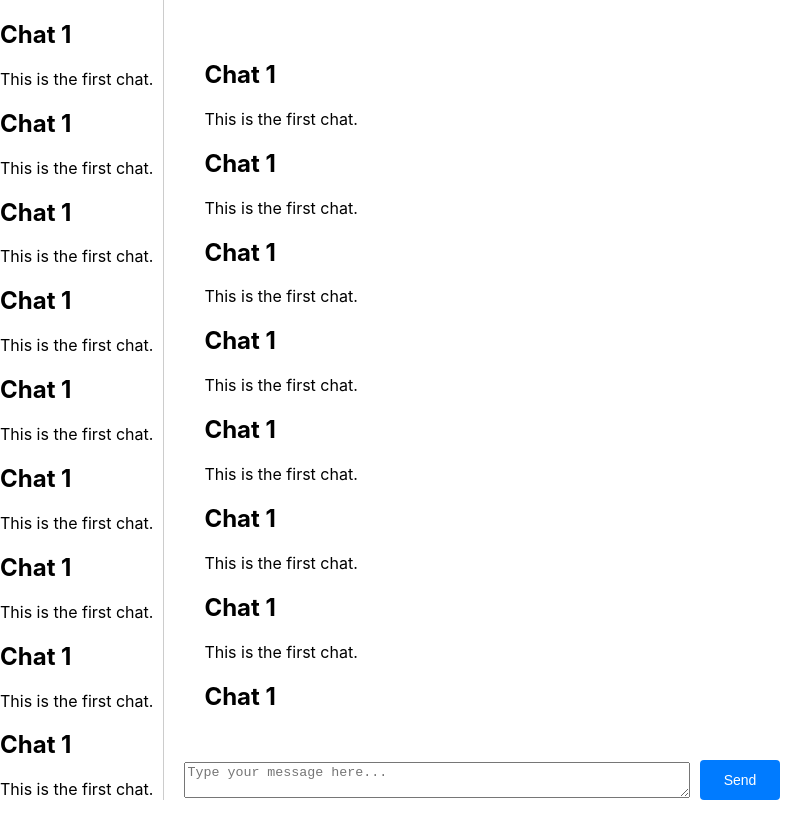
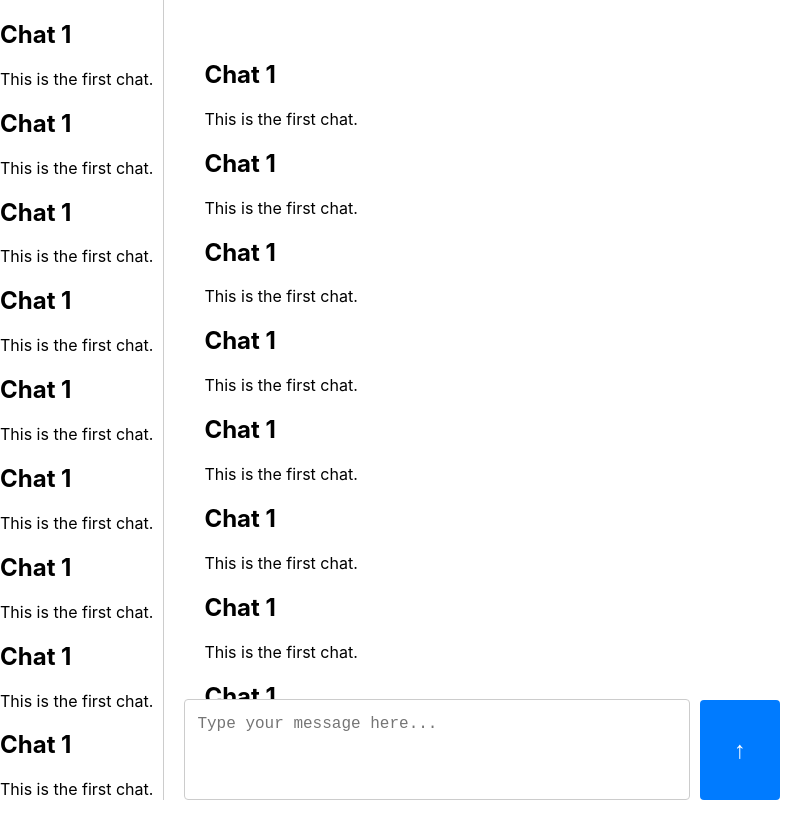
Before and after one commit to alekdemaio/quick-ai, an Electron app: page src/index.html in a window 800 px wide. Drawn offline with Linux system fonts and the light colour scheme.

Commit message:
Formatted Button
Button is larger and now has an arrow on it

```diff
--- a/src/index.css
+++ b/src/index.css
@@ -48,6 +48,13 @@ body {
     bottom: auto;      /* Remove absolute positioning */
     left: auto;
     right: auto;
+    height: 75px;  /* Increase minimum height */
+    padding: 12px;      /* Add more padding for better text spacing */
+    font-size: 16px;    /* Increase font size for better readability */
+    line-height: 1.5;   /* Improve line spacing */
+    resize: none;       /* Prevent manual resizing */
+    border-radius: 4px;
+    border: 1px solid #ccc;
 }
 
 .chat-messages {
@@ -64,7 +71,10 @@ body {
     border: none;
     border-radius: 4px;
     cursor: pointer;
-    height: 40px;
+    height: 100px;
     min-width: 80px;
-    font-size: 14px;
+    font-size: 24px;
+    display: flex;
+    align-items: center;
+    justify-content: center;
 }
--- a/src/index.html
+++ b/src/index.html
@@ -84,7 +84,7 @@
         </div>
         <div class="horizontal-layout">
           <textarea class="textarea" placeholder="Type your message here..."></textarea>
-          <button class="send-button">Send</button>
+          <button class="send-button">↑</button>
         </div>
       </div>
     </div>
```
